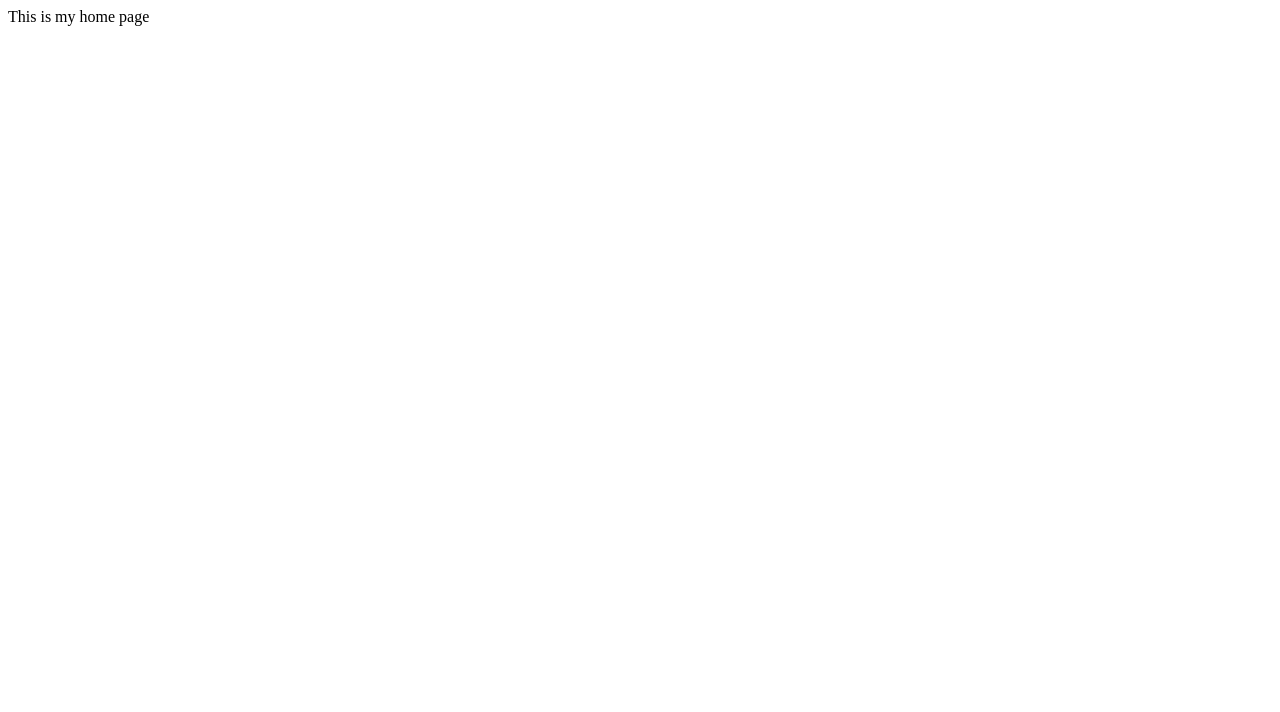
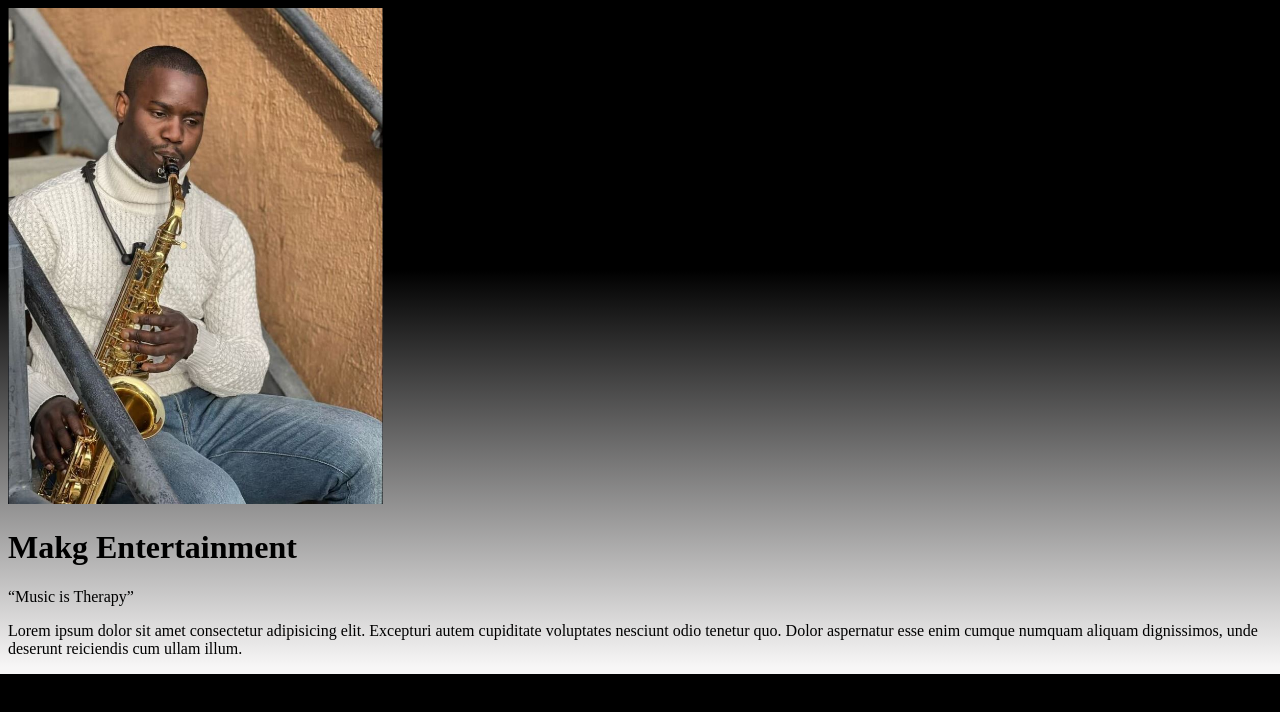
Before and after one commit to LuzSanchez23/makg_entertainment, a website: page index.html in a window 1280 px wide. Drawn offline with Linux system fonts and the light colour scheme; a web font is replaced by a local one.

Commit message:
starting project

```diff
--- a/index.html
+++ b/index.html
@@ -1,12 +1,39 @@
 <!DOCTYPE html>
 <html lang="en">
+
 <head>
     <meta charset="UTF-8">
     <meta http-equiv="X-UA-Compatible" content="IE=edge">
     <meta name="viewport" content="width=device-width, initial-scale=1.0">
+    <link rel="preconnect" href="https://fonts.googleapis.com">
+    <link rel="preconnect" href="https://fonts.gstatic.com" crossorigin>
+    <link
+        href="https://fonts.googleapis.com/css2?family=Comic+Neue:wght@300&family=Dancing+Script&family=Indie+Flower&family=Parisienne&family=Short+Stack&family=Underdog&display=swap"
+        rel="stylesheet">
+    <link rel="stylesheet" type="text/css" href="style.css">
     <title>Document</title>
 </head>
+
 <body>
-    This is my home page
+    <header>
+        <div class="row row-header">
+            <div class="col-md-5">
+                <img src="img/img1.JPG" class="header-image">
+            </div>
+            <div class="col-md-7 header-text">
+                <h1>Makg Entertainment</h1>
+                <p>“Music is Therapy” </p>
+            </div>
+        </div>
+    </header>
+
+
+
+    <div class="dos">
+        <p>Lorem ipsum dolor sit amet consectetur adipisicing elit. Excepturi autem cupiditate voluptates nesciunt odio
+            tenetur quo. Dolor aspernatur esse enim cumque numquam aliquam dignissimos, unde deserunt reiciendis cum
+            ullam illum.</p>
+    </div>
 </body>
+
 </html>
--- a/style.css
+++ b/style.css
@@ -0,0 +1,39 @@
+body {
+     background: linear-gradient(0deg, rgba(247,246,246,1) 1%, rgba(0,0,0,1) 60%);
+
+}
+ .header {
+    height: 500px;
+    width: 80%;
+    display: block;
+    margin-left: auto;
+    margin-right: auto;
+
+}
+.header-image {
+    width: 375px;
+    border: transparent;
+}
+/* img .header-image {
+    border: 30px solid red;
+   size: 10px;
+    /* repeat: no-repeat;
+    size: 40px 40px;
+    position: relative; */
+  /* } */
+
+  /* .header-text {
+    font-size: 180%;
+    text-align: center;
+    position: absolute;
+    top: 30%;
+    left: 75%;
+    transform: translate(-50%, -50%);
+    color: green;
+    font-family: 'Parisienne', cursive;
+
+  }
+  .header-text p {
+      color: red;
+      font-family: 'Parisienne', cursive;
+  } */
```
Also changed, not shown: img/img1.JPG (added), img/img2.jpg (added), img/img3.jpg (added), img/img4.jpg (added), img/img5.jpg (added).
